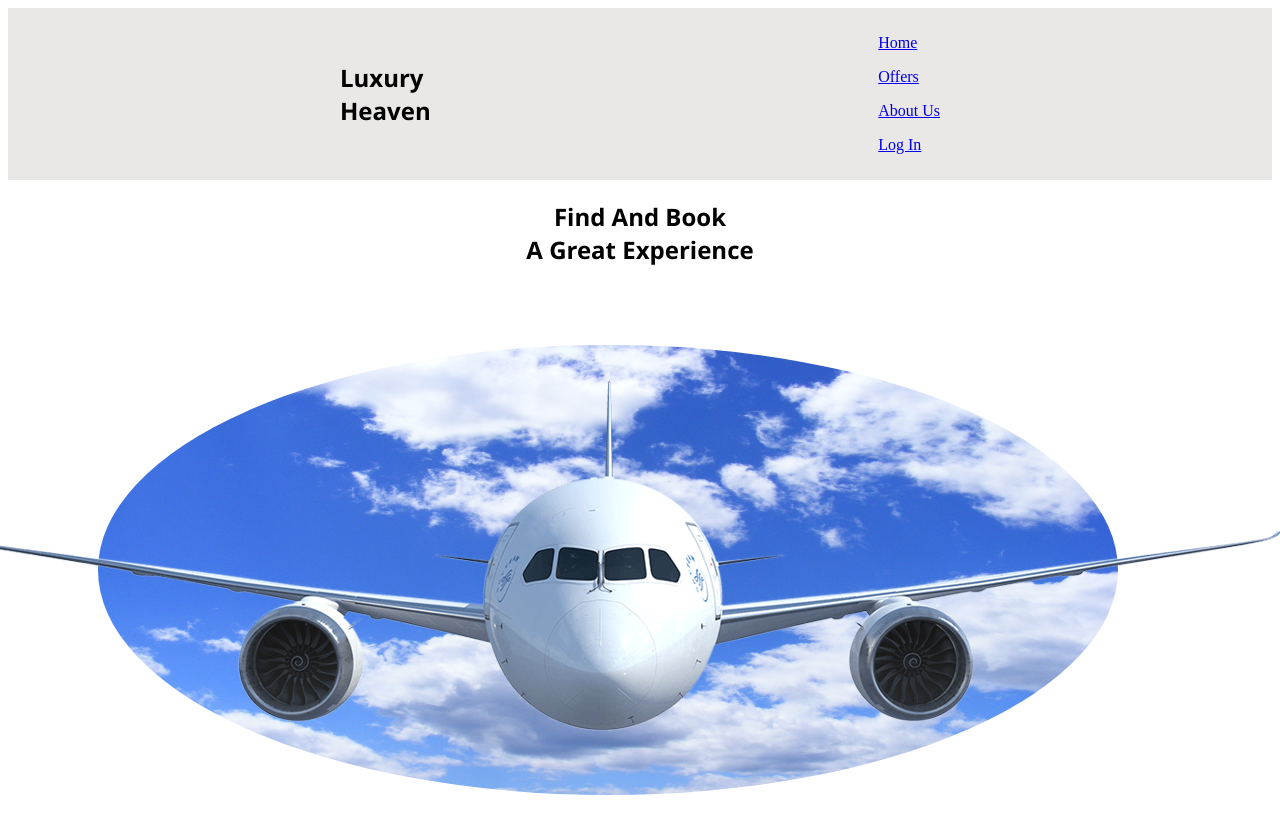
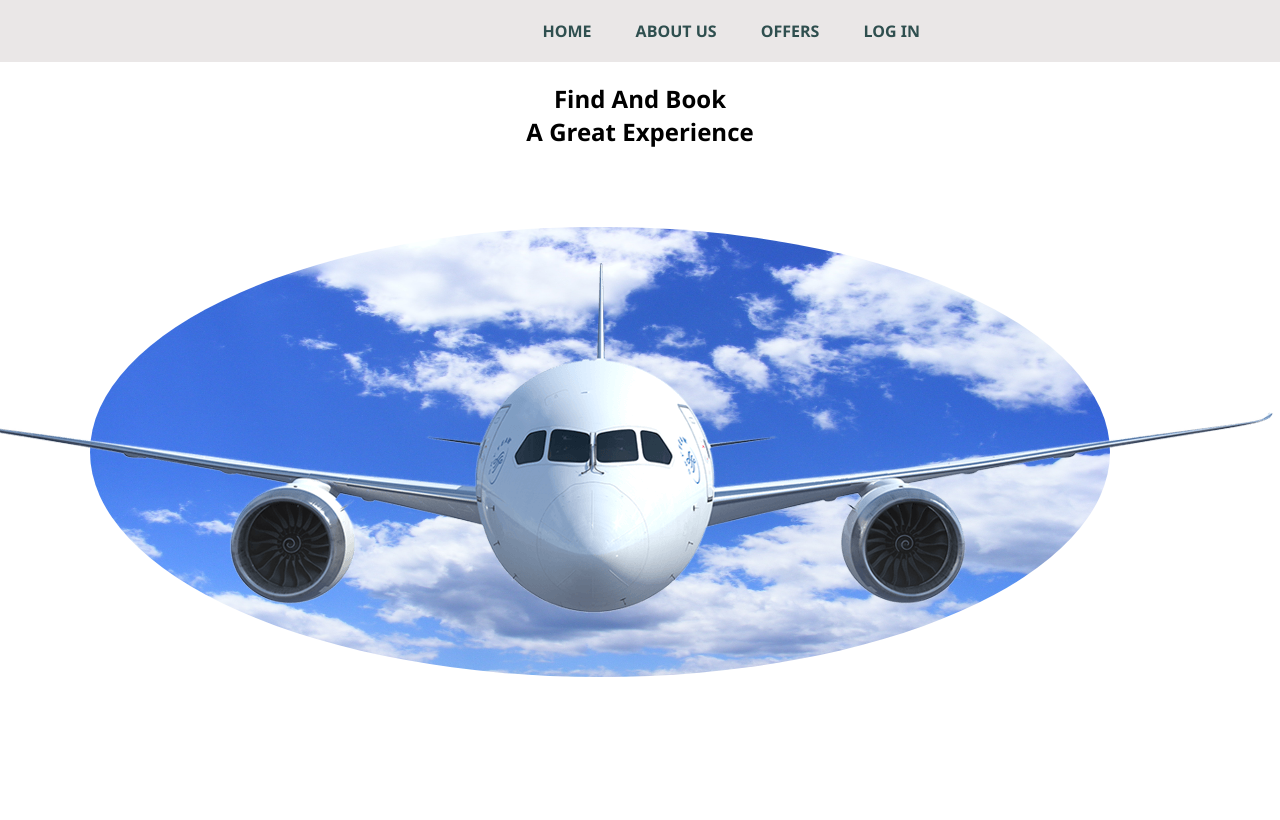
Before and after one commit to rinaqerkezi/Web_Projekti, a PHP site: page / in a window 1280 px wide. After the commit the page ends 677 px from the top, so only its background shows below. Run offline with PHP 8.4, Linux system fonts and the light colour scheme.

Commit message:
new commits

```diff
--- a/index.html
+++ b/index.html
@@ -13,17 +13,22 @@
 <body >
     <div id="Kontinieri">
         <div class="kontenti">
-    <p id="kontenti" style="font-size: x-large; font-family: 'Segoe UI', Tahoma, Geneva, Verdana, sans-serif;" ><b>Luxury
-   <br> Heaven</b> </p> <br></p>
+
    <div>
     <nav>
 
-<div class="nav-links">
-    <p><a href="index.html">Home</a></p>
-    <p><a href="Offers.html" target="_blank">Offers</a></p>
-    <p><a href="aboutus.html" target="_blank">About Us</a></p>
+        <div class="navbar">
 
-    <p><a href="login.html" target="_blank">Log In</a></p>
+
+            <nav>
+                <ul>
+                    <li><a href="index.html">HOME</a></li>
+                    <li><a href="aboutus.html">ABOUT US</a></li>
+                    <li><a href="Offers.html">OFFERS</a></li>
+                    <li><a href="login.html">LOG IN</a></li>
+                </ul>
+            </nav>
+        </div>
 
 
 
--- a/style.css
+++ b/style.css
@@ -3,38 +3,76 @@
     margin-top: 5%;
     margin: auto;
     max-width: 2000px;
-    .
+
 
 }
-.p>div{
-align-items:center ;
-justify-items: center;
+
+
+body {
+    margin: 0;
+    padding: 0;
+    font-family: 'Segoe UI', Tahoma, Geneva, Verdana, sans-serif;
 }
+
+header {
+    background-color: #333;
+    color: #fff;
+    padding: 10px 20px;
+}
+
+nav ul {
+    list-style: none;
+    margin: 0;
+    padding: 0;
+}
+
+nav li {
+    display: inline-block;
+    margin-right: 20px;
+}
+
+nav a {
+    text-decoration: none;
+    color: #fff;
+    font-weight: bold;
+    font-size: 16px;
+}
+
+nav a:hover {
+    color:blue;
+}
+
+.logo {
+    width: 20%
+    height : auto;
+    cursor: pointer;
+
+}
+
 
 .kontenti{
     max-width: 600px;
-    border: 10px;
     margin:auto;
     padding: 50px 50px;
     width:100%;
     display:flex;
-    align-items: center;
-    justify-content: space-between;
+    align-items:flex-end;
+    justify-content:flex-end;
     padding: 10px 0;
+
 }
 
 nav ul{
     list-style: none;
-    width: 100% ;
-    text-align: right top;
-    padding-right: 60px;
+    margin: 0;
+    padding: 0;
 }
 
-nav ul li{
-    display: inline-block;
+nav li{
+    display:inline-flex;
     margin : 10px 20px;
 }
-nav ul li a {
+nav  a {
     text-decoration: none;
     color:darkslategrey;
 }
@@ -70,6 +108,5 @@ nav ul li a {
     left: 100%;
     z-index: 1;
     transform: translate(-50%, -50%);
-   /* This places the airplane image above the background image */
-    /* You can adjust the top, left, and z-index values to position the airplane as you like */
+
 }
```
Also changed, not shown: Offers.html (+5 -17 lines), Signup.html (+17 -6 lines), ValidoSignUp.js (added, +59 -0 lines), signup.css (+36 -1 lines), styleOffers.css (+46 -13 lines).
